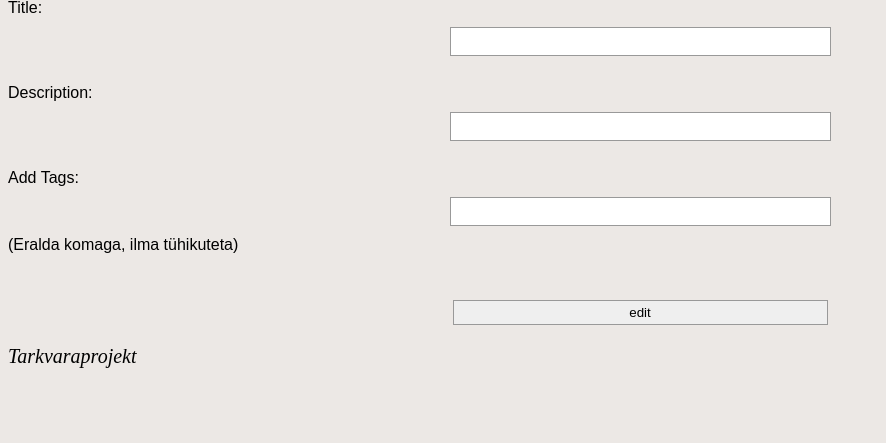
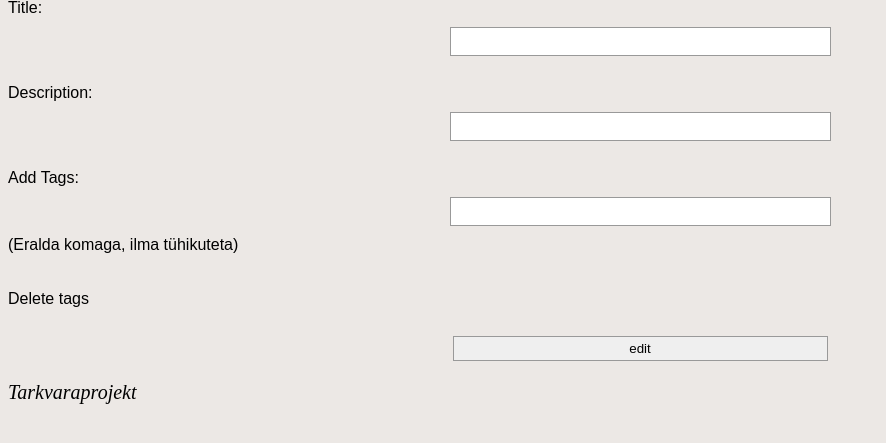
Before and after one commit to RTougjas/TP2015, a CodeIgniter app: page /database/index.php/edit/index in a window 1280 px wide. Shown: the part 199-642 px from the top of the page, without its empty margins (0-886 px from the left). Run offline with CodeIgniter, Linux system fonts and the light colour scheme; data that the repository does not hold is empty; some libraries are stand-ins or nearby versions.

Commit message:
Minor edit.

```diff
--- a/application/views/edit.php
+++ b/application/views/edit.php
@@ -11,6 +11,7 @@ Description: <input type="text" name="description"><br>
 Add Tags: <input type="tags" name="tags"> (Eralda komaga, ilma tühikuteta)<br>
 <br /><br />
 
+<?php echo "Delete tags";?><br><br>
 
  <?php for($i = 0; $i < count($tags); ++$i){?>
     <?php echo $tags[$i].'<input type="checkbox" name="tag[]" value="'.$tags[$i].'">';?>
```
